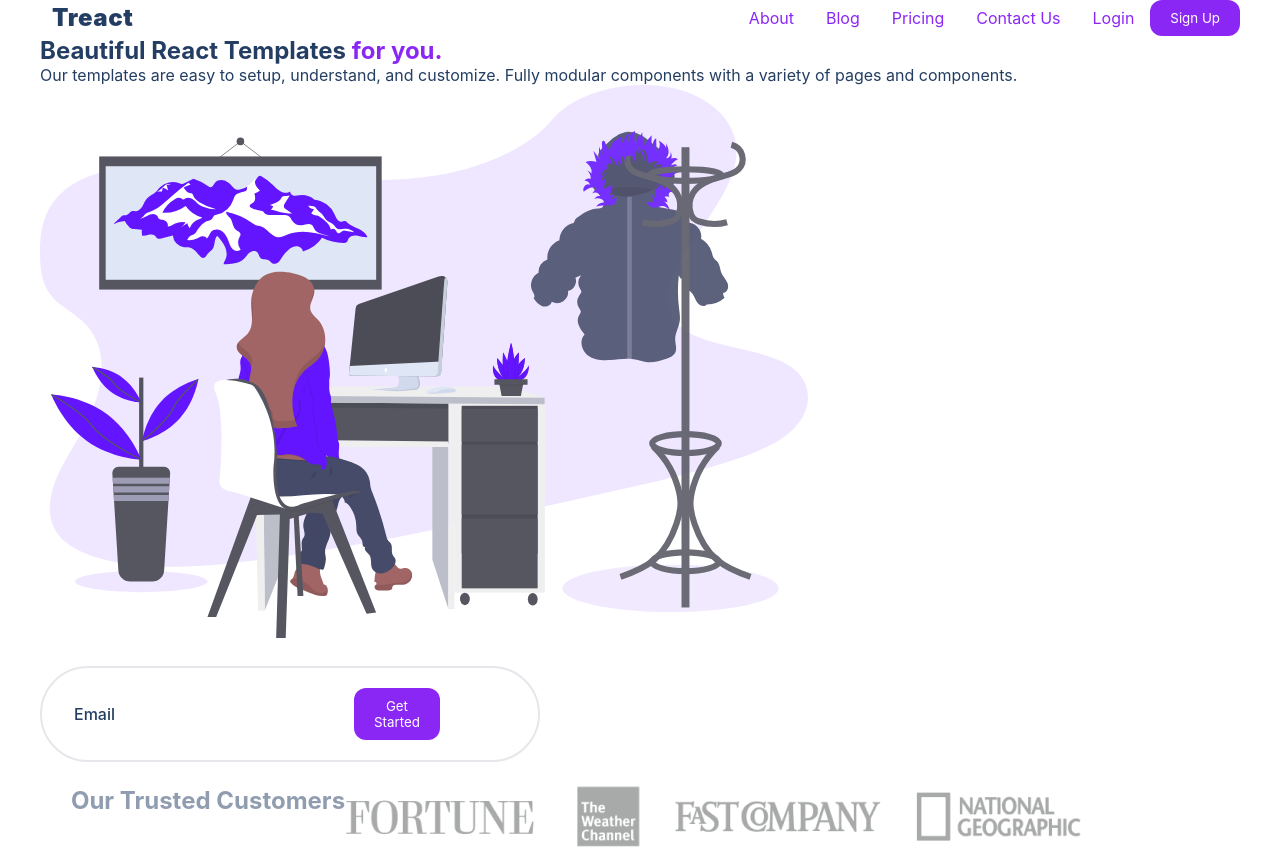
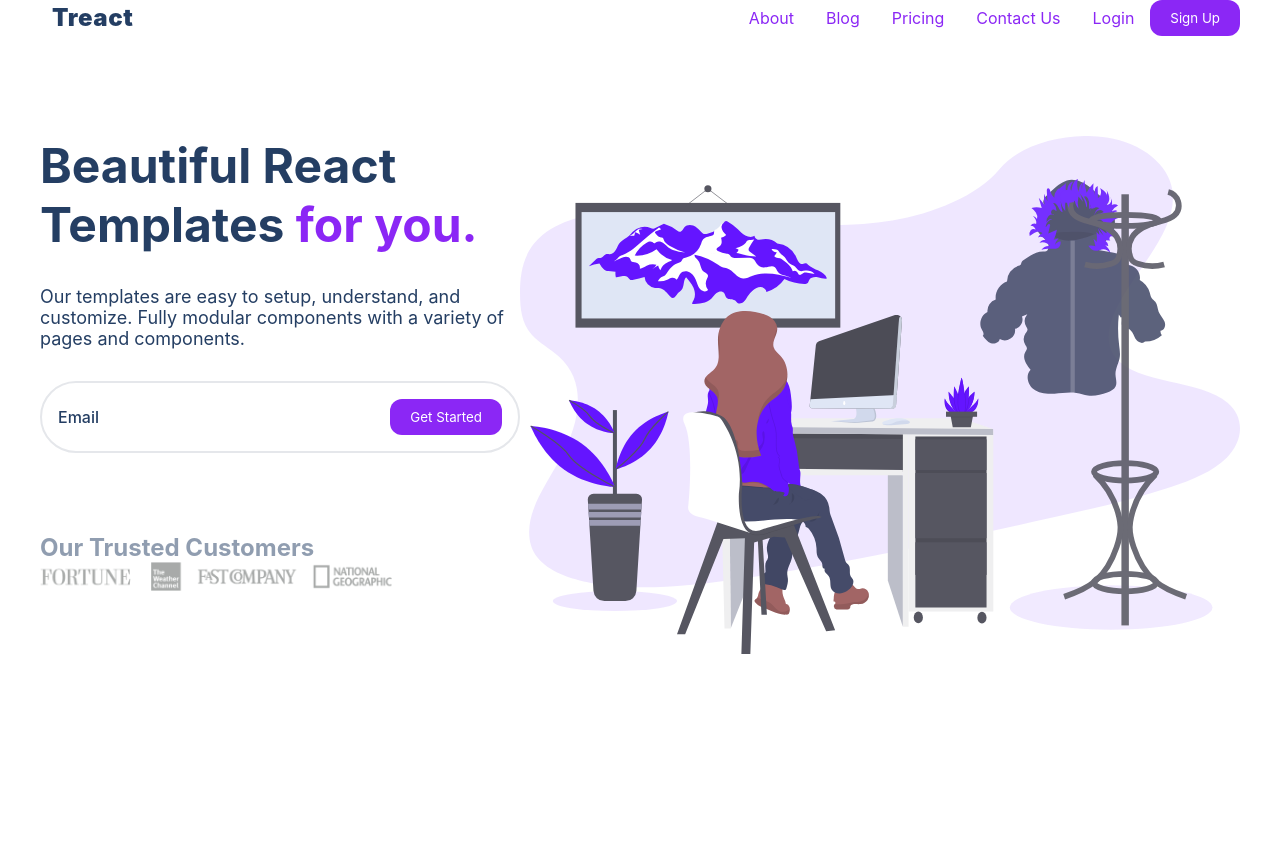
Before and after one commit to Morgan123321/Treact, a plain HTML site: page index.html in a window 1280 px wide. After the commit the page ends 800 px from the top, so only its background shows below. Drawn offline with Linux system fonts and the light colour scheme.

Commit message:
headerimprovements4

```diff
--- a/index.html
+++ b/index.html
@@ -36,15 +36,11 @@
             Our templates are easy to setup, understand, and customize. Fully
             modular components with a variety of pages and components.
           </p>
-          <figure class="header__img">
-            <img src="/assets/design-illustration.svg">
-          </figure>
 
           <div class="header__email--input">
               <label>Email</label>
               <input type="email">
               <button class="btn">Get Started</button>
-        </div>
             </div>
             <div class="header__customers">
                 <h2>Our Trusted Customers</h2>
@@ -52,6 +48,10 @@
                     <img class="customer__logos--img" src="./assets/customers-logo-strip.png">
                 </figure>
             </div>
+        </div>
+        <figure class="header__img">
+          <img src="/assets/design-illustration.svg">
+        </figure>
     </section>
 </header>
 </body>
--- a/styles.css
+++ b/styles.css
@@ -1,10 +1,10 @@
-@import url('https://fonts.googleapis.com/css2?family=Roboto:ital,wght@0,100..900;1,100..900&display=swap');
+@import url("https://fonts.googleapis.com/css2?family=Roboto:ital,wght@0,100..900;1,100..900&display=swap");
 
 * {
   margin: 0;
   padding: 0;
   box-sizing: border-box;
-    font-family: "Inter",sans-serif;
+  font-family: "Inter", sans-serif;
   color: #243e63;
 }
 .row {
@@ -18,10 +18,9 @@
   padding: 0 16px;
 }
 .nav {
-    display:flex;
+  display: flex;
   justify-content: space-between;
   align-items: center;
-
 }
 .nav__logo--title {
   font-weight: 900;
@@ -38,7 +37,7 @@
 .nav__link {
   text-decoration: none;
   padding: 0 16px;
-            color: #8B27F5;
+  color: #8b27f5;
 }
 
 .header__img {
@@ -53,9 +52,9 @@
   gap: 12px;
   margin: 24px 0;
   border-radius: 500px;
-            border: 2px solid rgb(229,231,235);
-            padding: 20px 192px 20px 32px;
-            color: rgb(36,62,99);
+  border: 2px solid rgb(229, 231, 235);
+  padding: 16px;
+  color: rgb(36, 62, 99);
   font-size: 16px;
   font-weight: 500;
   transition: border-color 300ms;
@@ -76,23 +75,20 @@
   border-radius: 500;
   width: 160px;
   border: none;
-            background-color: #8B27F5;
-            color:#fff;
+  background-color: #8b27f5;
+  color: #fff;
   font-weight: 700;
   font-size: 16px;
   transition: all 300ms ease;
 }
 .header__customers {
-            margin-top: 16px;
+  margin-top: 80px;
   padding-right: 128px;
   opacity: 0.5;
-            display: flex;
-            justify-content: center;
 }
 
-
 .btn {
-    background-color: #8B27F5;
+  background-color: #8b27f5;
   padding: 10px 20px;
   color: white;
   border-radius: 12px;
@@ -100,5 +96,34 @@
 }
 
 .purple {
-    color: #8B27F5;
+  color: #8b27f5;
 }
+
+#highlights {
+    display: flex;
+    max-width: 1200px;
+    margin: 0 auto;
+    margin-top: 100px;
+}
+
+#highlights .row {
+    width: 40%;
+}
+
+#highlights .header__img {
+    width: 60%;
+}
+
+.customer__logos--img {
+    width: 100%;
+}
+
+.section__title {
+    font-size: 48px;
+}
+
+.header__description--para {
+    font-size: 18px;
+    margin-top: 32px;
+    margin-bottom: 32px;
+}
```
Lines whose indentation alone changed are shown as unchanged.
